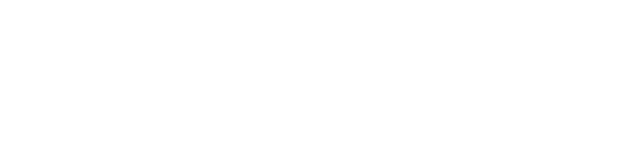
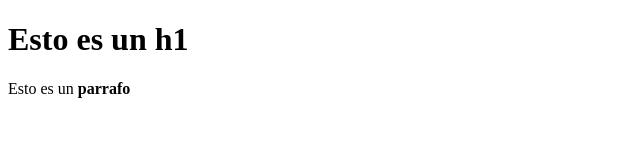
Before and after one commit to franrg19/DAM-DAW, a plain HTML site: page index.html in a window 1280 px wide. Shown: the whole page, without its empty margins (0-640 px from the left). Drawn offline with Linux system fonts and the light colour scheme.

Commit message:
se añade h1 y parrafor

```diff
--- a/index.html
+++ b/index.html
@@ -6,6 +6,8 @@
     <title>Titulo de prueba para mi primer commit</title>
 </head>
 <body>
+    <h1>Esto es un h1</h1></h1>
+    <p>Esto es un <strong>parrafo</strong></p>
 
 </body>
 </html>
```
